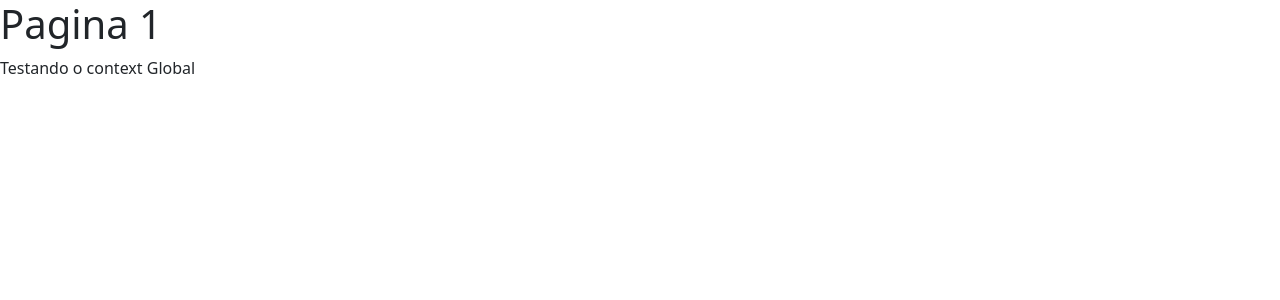
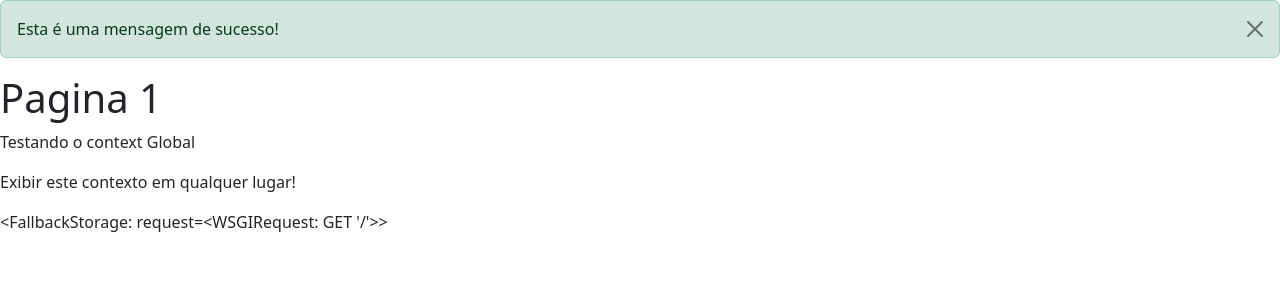
Before and after one commit to adriano-ferrari/udemy-desenvolvimento_web_com_django-sistemas_corporativos, a Django app: page / in a window 1280 px wide. Shown: the top 300 px of the page. Run offline with Django 4.2, Linux system fonts and the light colour scheme; parts of the project's set-up code (start-up, migrations or seed data) failed here and were passed over.

Commit message:
Secao 4 | 24.10- Mensagens de Alerta

```diff
--- /dev/null
+++ b/sistema/apps/base/context_processors.py
@@ -0,0 +1,4 @@
+# from myapp import models
+
+def context_social(request):
+    return {'social': 'Exibir este contexto em qualquer lugar!'}
--- a/sistema/apps/base/templates/base.html
+++ b/sistema/apps/base/templates/base.html
@@ -17,6 +17,7 @@
 
 </head>
 <body>
+	{% include "partials/_message.html" %}
 	{% block content %}{% endblock %}
 	<!-- JS-->
 	<script src="https://cdn.jsdelivr.net/npm/bootstrap@5.3.0-alpha3/dist/js/bootstrap.bundle.min.js" integrity="sha384-ENjdO4Dr2bkBIFxQpeoTz1HIcje39Wm4jDKdf19U8gI4ddQ3GYNS7NTKfAdVQSZe" crossorigin="anonymous"></script>
--- /dev/null
+++ b/sistema/apps/base/templates/partials/_message.html
@@ -0,0 +1,10 @@
+{% if messages %}
+<div class="messages">
+    {% for message in messages %}
+        <div {% if message.tags %} class="alert {{ message.tags }} alert-dismissible fade show"{% endif %} role="alert">
+            {{ message }}
+            <button type="button" class="btn-close" data-bs-dismiss="alert" aria-label="Close"></button>
+        </div>
+    {% endfor %}
+</div>
+{% endif %}
--- a/sistema/apps/pages/templates/index.html
+++ b/sistema/apps/pages/templates/index.html
@@ -3,5 +3,6 @@
 {% block content %}
 	<h1>Pagina 1</h1>
 	<p>Testando o context Global</p>
-	<p>{{social}}</p>
+	<p>{{ social }}</p>
+	{{ messages }}
 {% endblock %}
--- a/sistema/apps/pages/views.py
+++ b/sistema/apps/pages/views.py
@@ -1,5 +1,9 @@
 from django.shortcuts import render
+from django.contrib import messages
 
 # Create your views here.
 def index(request):
+    context = {
+        'mensagem': messages.success(request, 'Esta é uma mensagem de sucesso!')
+    }
     return render(request, 'index.html')
```
Also changed, not shown: sistema/core/settings.py (+13 -0 lines).
